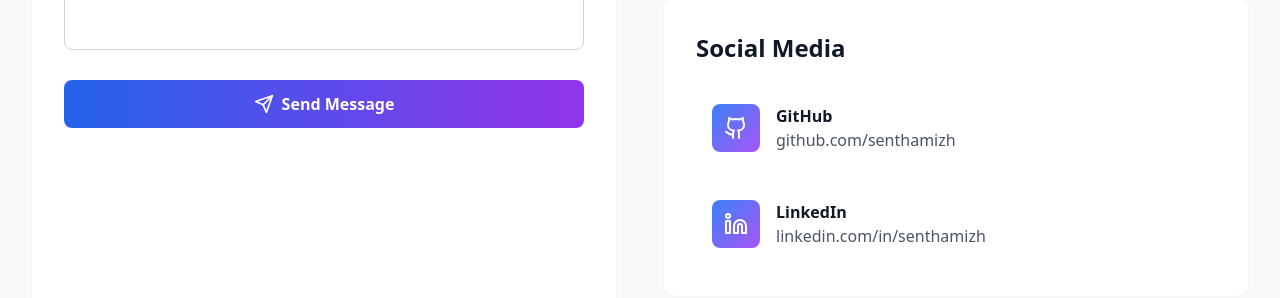
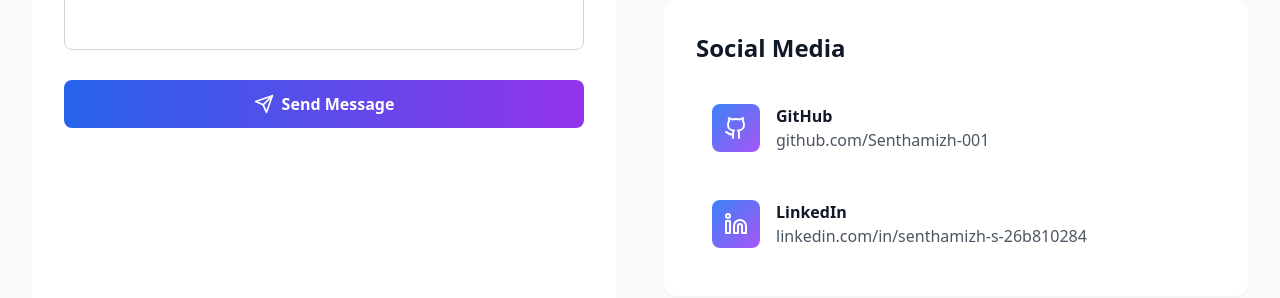
Before and after one commit to Senthamizh-001/My_Portfolio, a React (Vite) app: page / in a window 1280 px wide. Shown: the part 4320-4618 px from the top of the page. Built offline with nearby package versions, Linux system fonts and the light colour scheme.

Commit message:
Update LinkedIn and GitHub links

```diff
--- a/src/components/Contact.tsx
+++ b/src/components/Contact.tsx
@@ -67,14 +67,14 @@ const Contact: React.FC = () => {
     {
       icon: Github,
       title: 'GitHub',
-      value: 'github.com/senthamizh',
-      link: 'https://github.com/senthamizh'
+      value: 'github.com/Senthamizh-001',
+      link: 'https://github.com/Senthamizh-001'
     },
     {
       icon: Linkedin,
       title: 'LinkedIn',
-      value: 'linkedin.com/in/senthamizh',
-      link: 'https://linkedin.com/in/senthamizh'
+      value: 'linkedin.com/in/senthamizh-s-26b810284',
+      link: 'https://www.linkedin.com/in/senthamizh-s-26b810284'
     }
   ];
 
--- a/src/components/Footer.tsx
+++ b/src/components/Footer.tsx
@@ -5,8 +5,8 @@ const Footer: React.FC = () => {
   const currentYear = new Date().getFullYear();
 
   const socialLinks = [
-    { icon: Github, href: 'https://github.com/senthamizh', label: 'GitHub' },
-    { icon: Linkedin, href: 'https://linkedin.com/in/senthamizh', label: 'LinkedIn' },
+    { icon: Github, href: 'https://github.com/Senthamizh-001', label: 'GitHub' },
+    { icon: Linkedin, href: 'https://www.linkedin.com/in/senthamizh-s-26b810284', label: 'LinkedIn' },
     { icon: Mail, href: 'mailto:senthamizh20780@gmail.com', label: 'Email' }
   ];
 
--- a/src/components/Hero.tsx
+++ b/src/components/Hero.tsx
@@ -86,8 +86,8 @@ const Hero: React.FC = () => {
             {/* Social Links */}
             <div className="flex justify-center space-x-6 mt-8">
               {[
-                { icon: Github, href: 'https://github.com/senthamizh', label: 'GitHub' },
-                { icon: Linkedin, href: 'https://linkedin.com/in/senthamizh', label: 'LinkedIn' },
+                { icon: Github, href: 'https://github.com/Senthamizh-001', label: 'GitHub' },
+                { icon: Linkedin, href: 'https://www.linkedin.com/in/senthamizh-s-26b810284', label: 'LinkedIn' },
                 { icon: Mail, href: 'mailto:senthamizh20780@gmail.com', label: 'Email' },
               ].map((social, index) => (
                 <a
```
